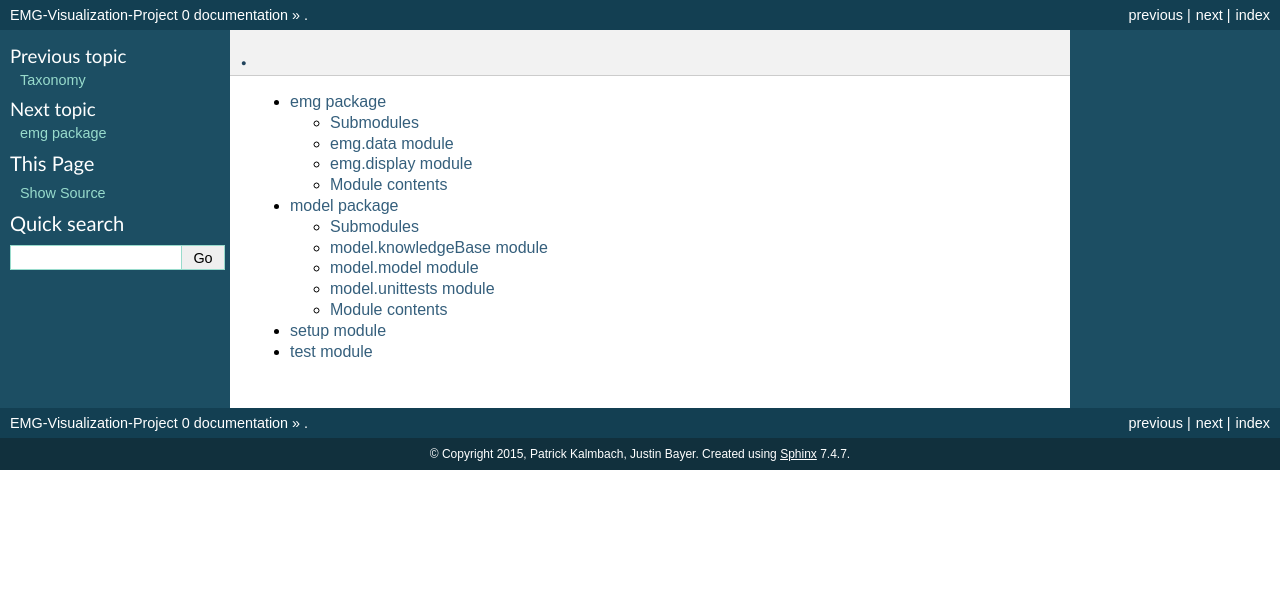
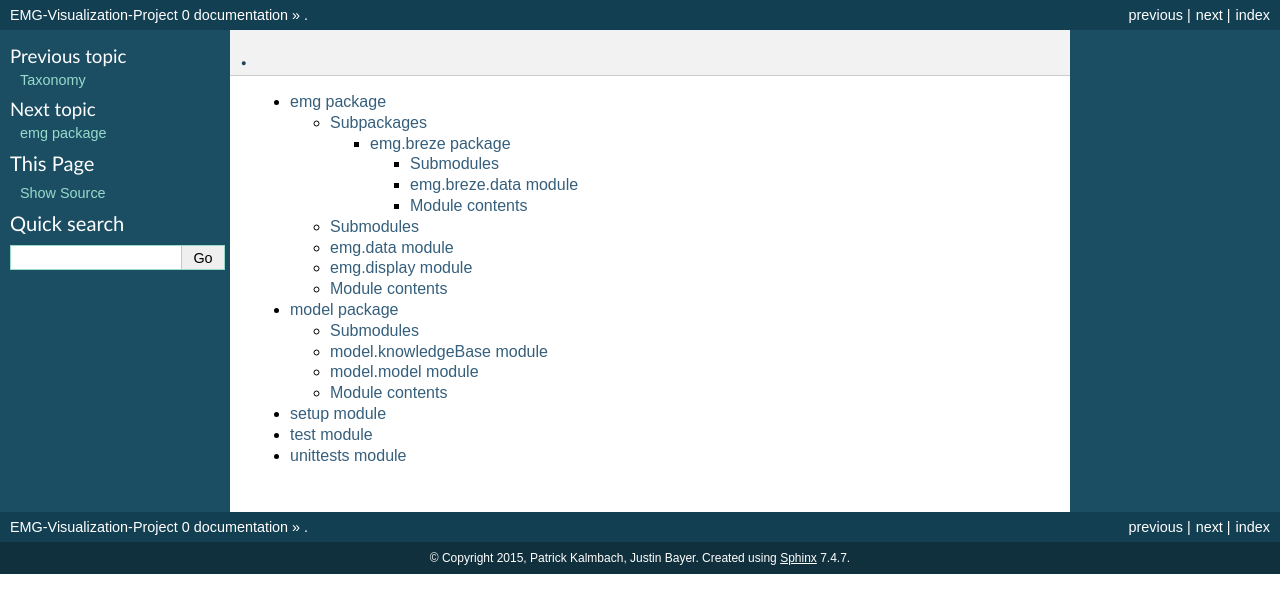
Before and after one commit to PaddyK/biosi, a Sphinx documentation site: the page built from doc/source/modules.rst, in a window 1280 px wide. Shown: the top 613 px of the page. Built offline with Sphinx 7.4.7, drawn with Linux system fonts in a browser that asks for light colours.

Commit message:
updated docu

```diff
--- /dev/null
+++ b/doc/source/emg.breze.rst
@@ -0,0 +1,22 @@
+emg.breze package
+=================
+
+Submodules
+----------
+
+emg.breze.data module
+---------------------
+
+.. automodule:: emg.breze.data
+    :members:
+    :undoc-members:
+    :show-inheritance:
+
+
+Module contents
+---------------
+
+.. automodule:: emg.breze
+    :members:
+    :undoc-members:
+    :show-inheritance:
--- a/doc/source/emg.rst
+++ b/doc/source/emg.rst
@@ -1,5 +1,12 @@
 emg package
 ===========
+
+Subpackages
+-----------
+
+.. toctree::
+
+    emg.breze
 
 Submodules
 ----------
--- a/doc/source/modules.rst
+++ b/doc/source/modules.rst
@@ -8,3 +8,4 @@
    model
    setup
    test
+   unittests
```
Also changed, not shown: doc/source/model.rst (+0 -8 lines), doc/source/unittests.rst (added, +7 -0 lines).
